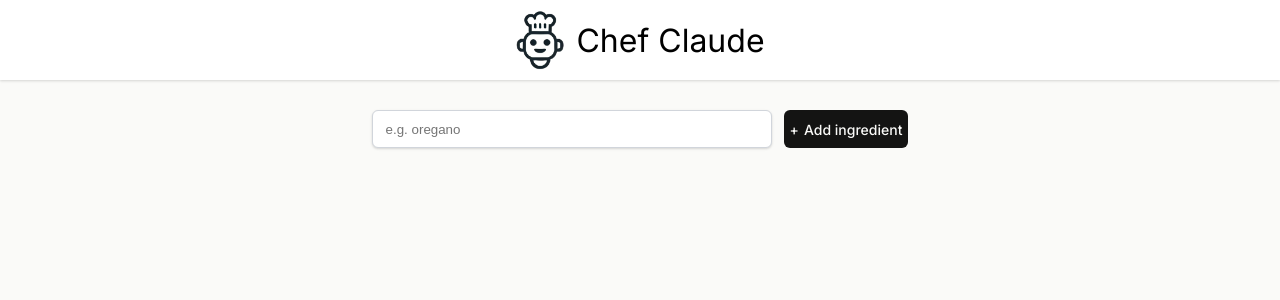
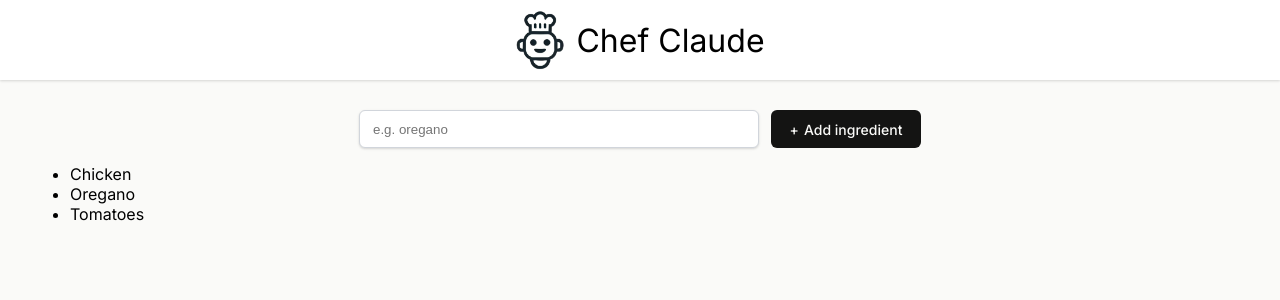
Before and after one commit to ludev84/react-project, a React (Vite) app: page / in a window 1280 px wide. Shown: the top 300 px of the page. Built offline with nearby package versions, Linux system fonts and the light colour scheme.

Commit message:
Add form

```diff
--- a/src/Main.jsx
+++ b/src/Main.jsx
@@ -1,7 +1,19 @@
 export default function main() {
+    const ingredients = ["Chicken", "Oregano", "Tomatoes"]
+
+    const listIngredients = ingredients.map(ing => <li key={ing}>{ing}</li>)
+
+    function submitHandle(event) {
+        event.preventDefault()
+        const formData = new FormData(event.currentTarget)
+        const newIngredient = formData.get("ingredient")
+        listIngredients.push(<li key={newIngredient}>{newIngredient}</li>)
+        console.log(listIngredients)
+    }
+
     return (
         <main>
-            <form className="add-ingredient-form">
+            <form onSubmit={submitHandle} className="add-ingredient-form">
                 <input
                     type="text"
                     placeholder="e.g. oregano"
@@ -10,6 +22,9 @@ export default function main() {
                 />
                 <button>Add ingredient</button>
             </form>
+            <ul>
+                {listIngredients}
+            </ul>
         </main>
     )
 }
--- a/src/index.css
+++ b/src/index.css
@@ -57,6 +57,7 @@ main {
     border: none;
     background-color: #141413;
     color: #FAFAF8;
+    width: 150px;
     font-size: 0.875rem;
     font-weight: 500;
 }
```
Also changed, not shown: src/index.jsx (+0 -11 lines).
